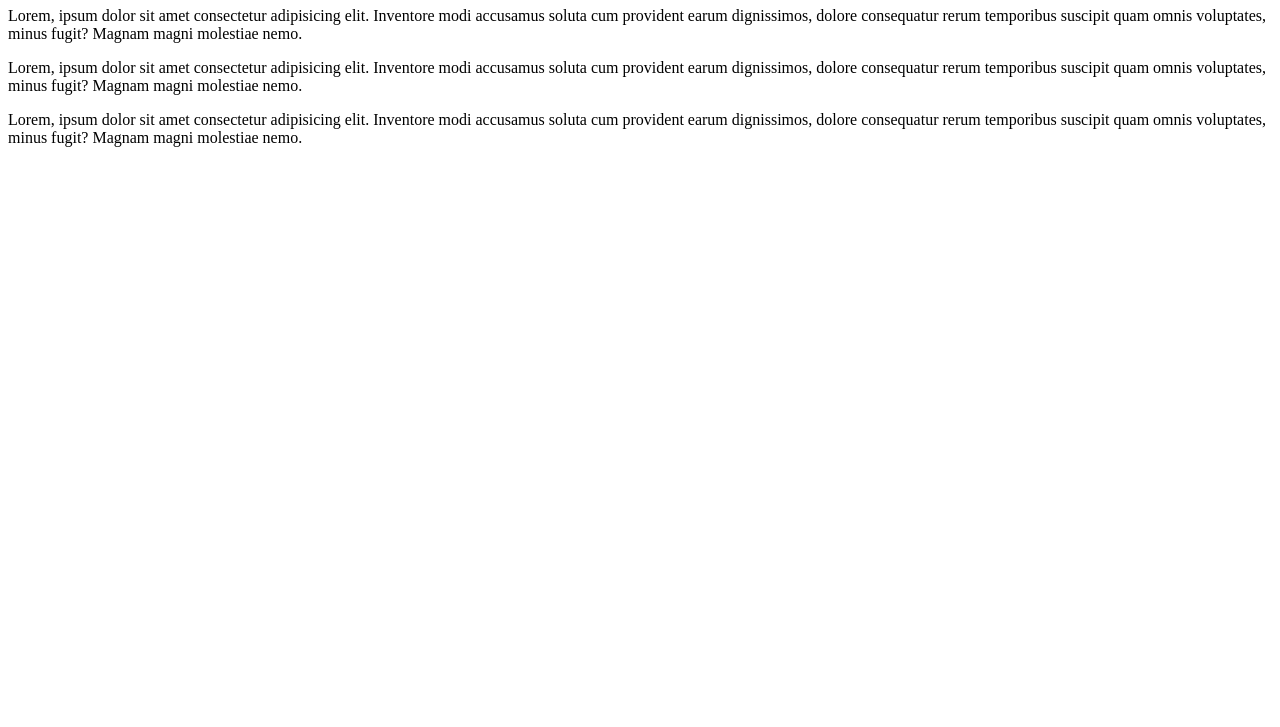
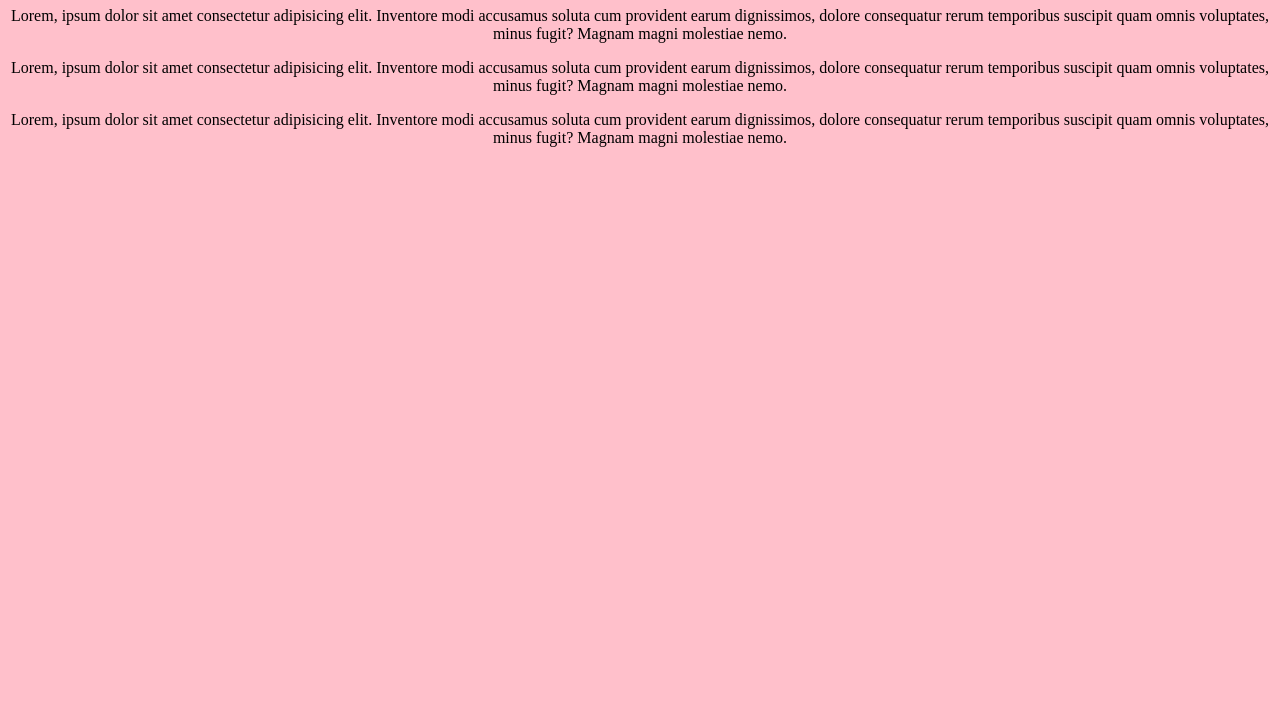
Before and after one commit to Mariam-ZV/superninja, a plain HTML site: page index.html in a window 1280 px wide. Shown: the part 73-800 px from the top of the page. Drawn offline with Linux system fonts and the light colour scheme.

Commit message:
add style

```diff
--- a/index.html
+++ b/index.html
@@ -4,6 +4,7 @@
     <meta charset="UTF-8" />
     <meta name="viewport" content="width=device-width, initial-scale=1.0" />
     <title>Document</title>
+    <link rel="stylesheet" href="style.css" />
   </head>
   <body>
     <h1>SuperNinja</h1>
--- /dev/null
+++ b/style.css
@@ -0,0 +1,5 @@
+body {
+  margin: 0;
+  background-color: pink;
+  text-align: center;
+}
```
